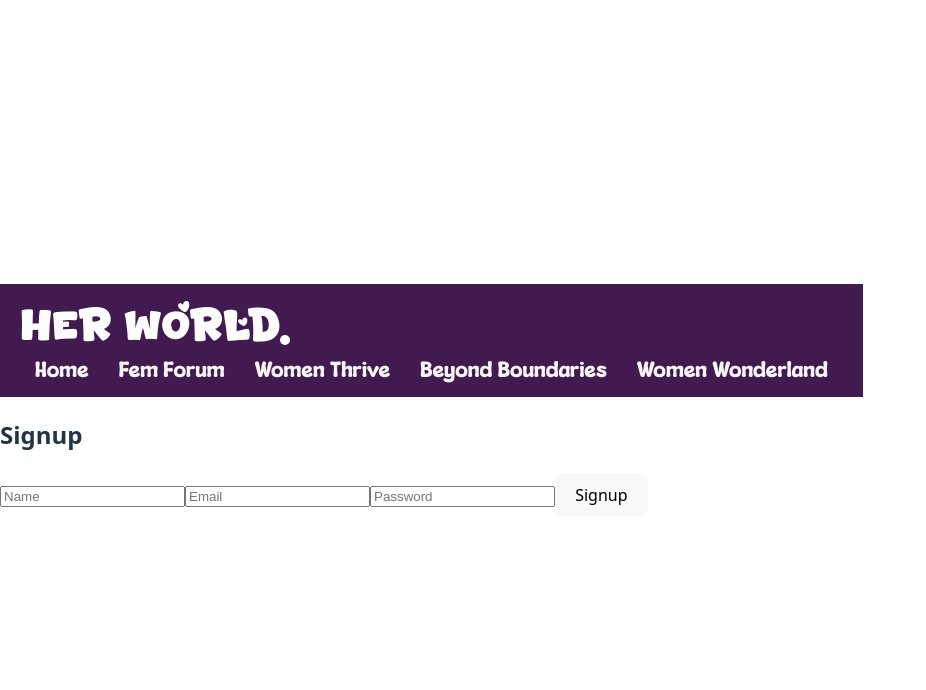
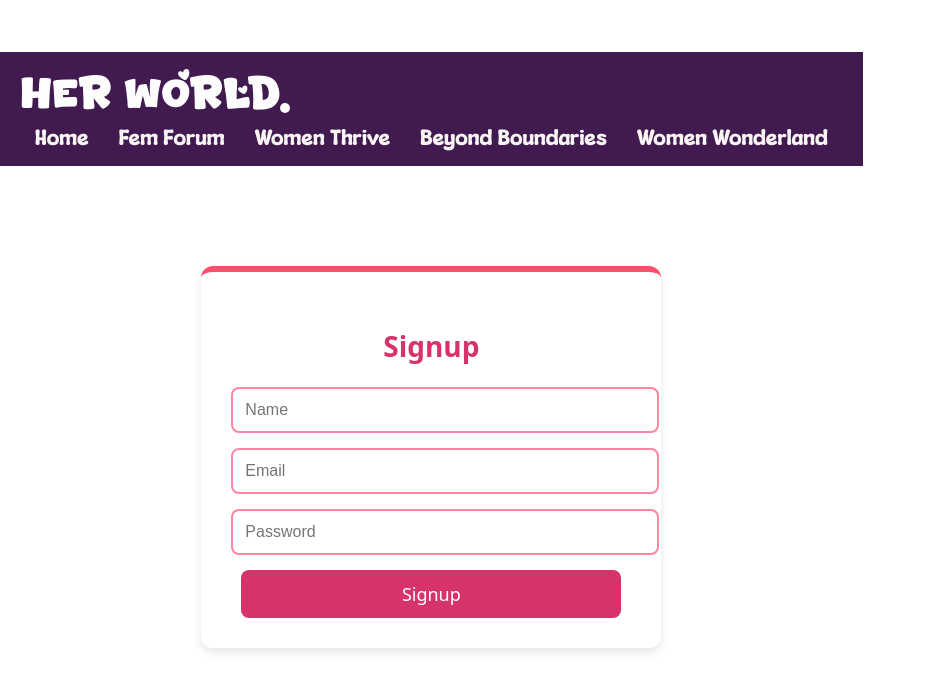
Before and after one commit to PradnyaKulkarni2005/SHE_SOLVES_TriadCoders, a React (Vite) app in the folder Frontend/herworld/: page /signup in a window 1280 px wide. Shown: the top 690 px of the page, without its empty margins (0-926 px from the left). Built offline with nearby package versions, Linux system fonts and the light colour scheme.

Commit message:
added signup css

```diff
--- a/Frontend/herworld/src/pages/Signup.jsx
+++ b/Frontend/herworld/src/pages/Signup.jsx
@@ -1,7 +1,7 @@
 import { useState } from "react";
 import { registerUser } from "../api";
 import { useNavigate } from "react-router-dom";
-
+import "./Login.css";
 const Signup = () => {
   const [name, setName] = useState("");
   const [email, setEmail] = useState("");
@@ -26,13 +26,13 @@ const Signup = () => {
   };
 
   return (
-    <div>
-      <h2>Signup</h2>
-      <form onSubmit={handleSignup}>
-        <input type="text" placeholder="Name" onChange={(e) => setName(e.target.value)} required />
-        <input type="email" placeholder="Email" onChange={(e) => setEmail(e.target.value)} required />
-        <input type="password" placeholder="Password" onChange={(e) => setPassword(e.target.value)} required />
-        <button type="submit">Signup</button>
+    <div className="login-container">
+      <h2 className="login-title"> Signup</h2>
+      <form onSubmit={handleSignup} className="login-form">
+        <input type="text" className="login-input" placeholder="Name" onChange={(e) => setName(e.target.value)} required />
+        <input type="email" className="login-input" placeholder="Email" onChange={(e) => setEmail(e.target.value)} required />
+        <input type="password" className="login-input" placeholder="Password" onChange={(e) => setPassword(e.target.value)} required />
+        <button type="submit" className="login-button">Signup</button>
       </form>
     </div>
   );
```
